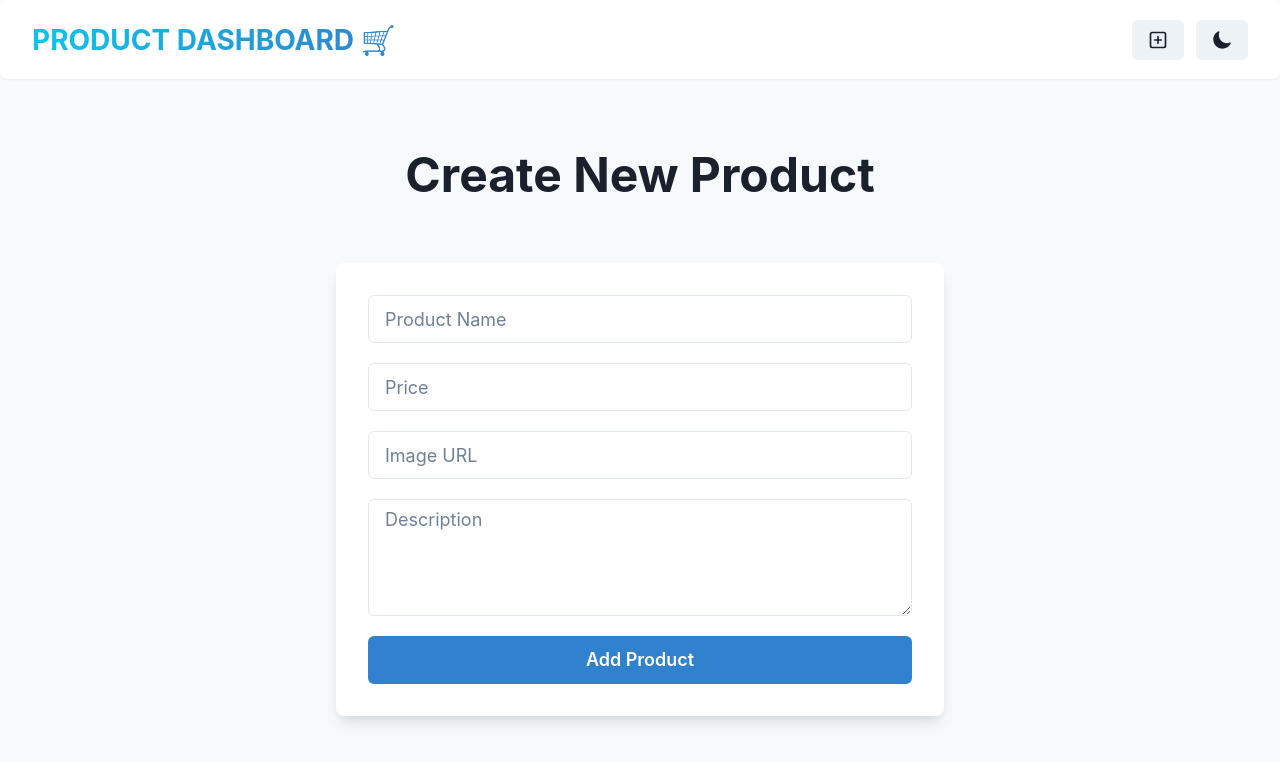
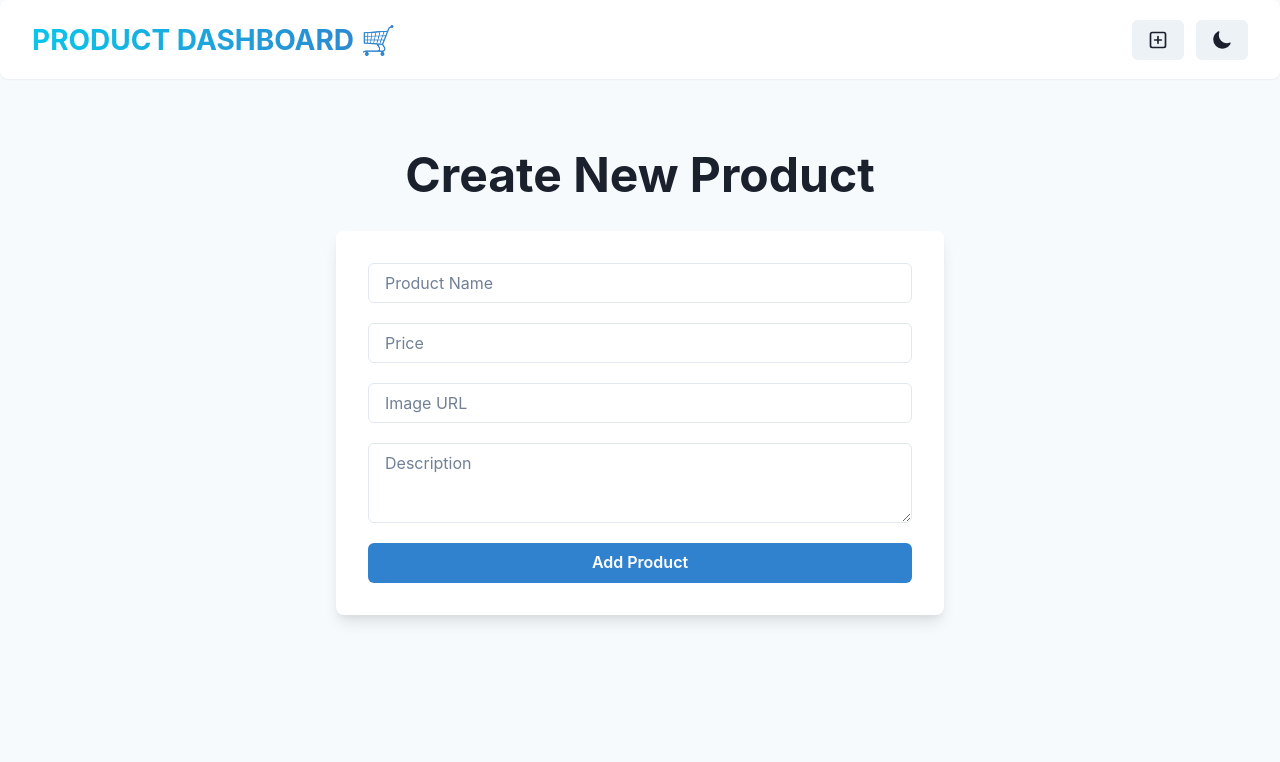
Before and after one commit to satyamgagre/mern-product-dashboard, a React app in the folder frontend/: page /create in a window 1280 px wide. Shown: the top 762 px of the page. Built offline with nearby package versions, Linux system fonts and the light colour scheme; the HTML template or start-up script is replaced by a standard one.

Commit message:
Fix product creation issues and align frontend–backend data flow

```diff
--- a/frontend/src/pages/CreatePage.jsx
+++ b/frontend/src/pages/CreatePage.jsx
@@ -6,35 +6,41 @@ import {
   VStack,
   Input,
   Button,
-  Textarea
+  Textarea,
+  useToast
 } from "@chakra-ui/react";
 import { useState } from "react";
 import { useProductStore } from "../store/product";
 
 const CreatePage = () => {
+  const toast = useToast(); // ✅ correct place
+
   const [newProduct, setNewProduct] = useState({
     name: "",
     price: "",
     description: "",
-    image: ""
+    imageUrl: ""
   });
-  const {createProduct} = useProductStore()
-  const handleAddProduct = async() => {
-    const {success,message} = await createProduct(newProduct)
-    console.log("Success:",success);
-    console.log("Message:",message);
+
+  const { createProduct } = useProductStore();
+
+  const handleAddProduct = async () => {
+    const { success, message } = await createProduct(newProduct);
+
+    toast({
+      title: success ? "Success" : "Error",
+      description: message,
+      status: success ? "success" : "error",
+      position: "top-right",
+      duration: 3000,
+      isClosable: true
+    });
   };
 
   return (
     <Container maxW="container.sm">
       <VStack spacing={8}>
-        <Heading
-          as="h1"
-          size="2xl"
-          textAlign="center"
-          mb={8}
-          mt={10}
-        >
+        <Heading as="h1" size="2xl" textAlign="center" mt={10}>
           Create New Product
         </Heading>
 
@@ -48,58 +54,38 @@ const CreatePage = () => {
           <VStack spacing={5}>
             <Input
               placeholder="Product Name"
-              name="name"
               value={newProduct.name}
               onChange={(e) =>
                 setNewProduct({ ...newProduct, name: e.target.value })
               }
-              size="lg"
-              focusBorderColor="blue.400"
             />
 
             <Input
               placeholder="Price"
-              name="price"
               type="number"
               value={newProduct.price}
               onChange={(e) =>
                 setNewProduct({ ...newProduct, price: e.target.value })
               }
-              size="lg"
-              focusBorderColor="blue.400"
             />
 
             <Input
               placeholder="Image URL"
-              name="image"
-              value={newProduct.image}
+              value={newProduct.imageUrl}
               onChange={(e) =>
-                setNewProduct({ ...newProduct, image: e.target.value })
+                setNewProduct({ ...newProduct, imageUrl: e.target.value })
               }
-              size="lg"
-              focusBorderColor="blue.400"
             />
 
             <Textarea
               placeholder="Description"
-              name="description"
               value={newProduct.description}
               onChange={(e) =>
                 setNewProduct({ ...newProduct, description: e.target.value })
               }
-              size="lg"
-              focusBorderColor="blue.400"
-              rows={4}
             />
 
-            <Button
-              colorScheme="blue"
-              size="lg"
-              w="full"
-              onClick={handleAddProduct}
-              _hover={{ transform: "translateY(-2px)", shadow: "xl" }}
-              transition="all 0.2s"
-            >
+            <Button colorScheme="blue" w="full" onClick={handleAddProduct}>
               Add Product
             </Button>
           </VStack>
--- a/frontend/src/store/product.js
+++ b/frontend/src/store/product.js
@@ -4,7 +4,7 @@ export const useProductStore = create((set) => ({
     products: [],
     setProducts: (products) => set({products}),
     createProduct: async (newProduct) => {
-        if(!newProduct.name || !newProduct.image || !newProduct.price || !newProduct.description) {
+        if(!newProduct.name || !newProduct.imageUrl || !newProduct.price || !newProduct.description) {
             return{success: false, message:"Please fill in all fields."}
         }
         const res = await fetch("/api/products",{
```
Also changed, not shown: 1 other file (tests, documents, lock files or other folders).
